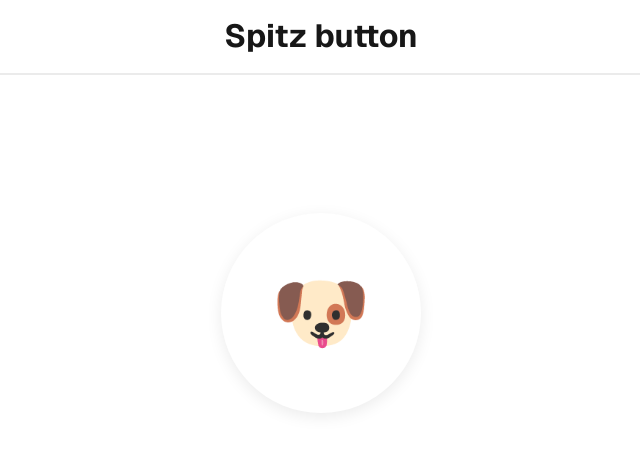
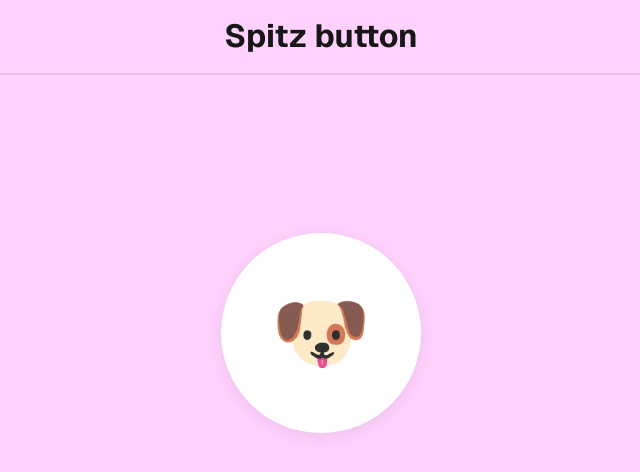
Before and after one commit to Darlite/german-spitz-viewer, a Next.js app: page / in a window 1280 px wide. Shown: the top 472 px of the page, without its empty margins (319-959 px from the left). Built offline with nearby package versions, Linux system fonts and the light colour scheme.

Commit message:
Added background color and reduced size of a photo wrapper

```diff
--- a/src/app/page.module.css
+++ b/src/app/page.module.css
@@ -6,6 +6,7 @@
     display: grid;
     min-height: 100svh;
     font-family: var(--font-geist-sans);
+    background: #ffd2fe;
 }
 
 @media (prefers-color-scheme: dark) {
@@ -210,7 +211,7 @@ a.secondary {
 .spitzPhotoWrapper {
     display: flex;
     justify-content: center;
-    min-height: 300px;
+    min-height: 259px;
 }
 
 .spitzPhoto {
```
